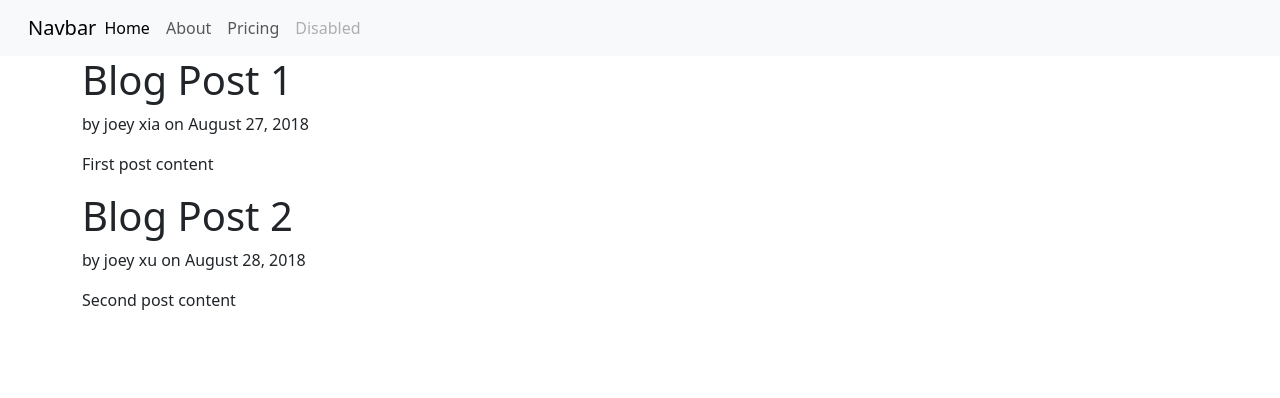
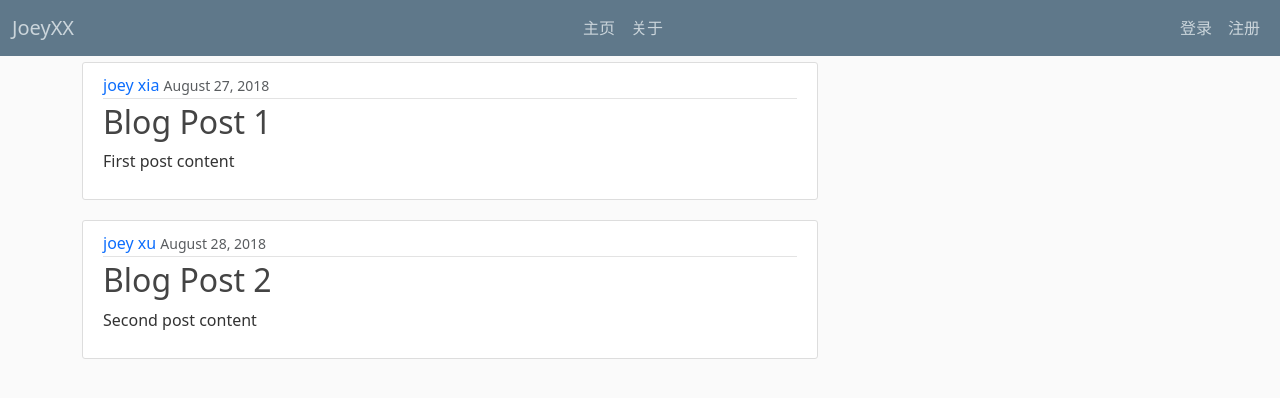
Before and after one commit to JoeyXXia/Joey-Blog, a Django app: page / in a window 1280 px wide. Shown: the top 398 px of the page. Run offline with Django 5.2, Linux system fonts and the light colour scheme.

Commit message:
basic style

```diff
--- a/boards/static/blog/main.css
+++ b/boards/static/blog/main.css
@@ -1,7 +1,6 @@
 body {
   background: #fafafa;
   color: #333333;
-  margin-top: 5rem;
 }
 
 h1, h2, h3, h4, h5, h6 {
@@ -12,21 +11,30 @@ ul {
   margin: 0;
 }
 
-.bg-steel {
-  background-color: #5f788a;
+.navbar {
+  margin-bottom: 6px;
 }
 
-.site-header .navbar-nav .nav-link {
+.navbar-brand {
+  margin-left: 0;
+  color: #cbd5db;
+}
+.navbar-brand:hover{
+  color: #ffffff;
+}
+
+ .navbar-nav .nav-link {
   color: #cbd5db;
 }
 
-.site-header .navbar-nav .nav-link:hover {
+ .navbar-nav .nav-link:hover {
   color: #ffffff;
 }
 
-.site-header .navbar-nav .nav-link.active {
+ .navbar-nav .nav-link.active {
   font-weight: 500;
 }
+
 
 .content-section {
   background: #ffffff;
@@ -38,11 +46,11 @@ ul {
 
 .article-title {
   color: #444444;
+  text-decoration: none;
 }
 
 a.article-title:hover {
   color: #428bca;
-  text-decoration: none;
 }
 
 .article-content {
@@ -58,12 +66,16 @@ a.article-title:hover {
 .article-metadata {
   padding-bottom: 1px;
   margin-bottom: 4px;
+
   border-bottom: 1px solid #e3e3e3
 }
 
+ .article-metadata a{
+ text-decoration: none;
+ }
+
 .article-metadata a:hover {
   color: #333;
-  text-decoration: none;
 }
 
 .article-svg {
--- a/boards/templates/blog/base.html
+++ b/boards/templates/blog/base.html
@@ -1,4 +1,4 @@
-
+{% load static %}
 <!DOCTYPE html>
 <html lang="en">
 <head>
@@ -10,28 +10,32 @@
     <!-- Bootstrap CSS -->
     <link rel="stylesheet" href="https://cdn.jsdelivr.net/npm/bootstrap@5.3.3/dist/css/bootstrap.rtl.min.css"
           integrity="sha384-dpuaG1suU0eT09tx5plTaGMLBsfDLzUCCUXOY2j/LSvXYuG6Bqs43ALlhIqAJVRb" crossorigin="anonymous">
-{#      <link rel="stylesheet" type="text/css" href="{% static 'blog/main.css' %}">#}
+      <link rel="stylesheet" type="text/css" href="{% static 'blog/main.css' %}">
 
     {% if title %}
-        <title>Django Blog - {{ title }}</title>
+        <title>JoeyXX Blog - {{ title }}</title>
     {% else %}
-        <title>Django Blog</title>
+        <title>JoeyXX Blog</title>
     {% endif %}
 </head>
 <body>
-<nav class="navbar navbar-expand-lg bg-body-tertiary">
-  <div class="container-fluid">
-    <a class="navbar-brand" href="#">Navbar</a>
-    <button class="navbar-toggler" type="button" data-bs-toggle="collapse" data-bs-target="#navbarNavAltMarkup" aria-controls="navbarNavAltMarkup" aria-expanded="false" aria-label="Toggle navigation">
+<nav class="navbar navbar-expand-lg " style="background-color: #5f788a;">
+  <div class="container-fluid ">
+    <a class="navbar-brand" href="#">JoeyXX</a>
+    <button class="navbar-toggler" type="button" data-bs-toggle="collapse" data-bs-target="#navbarToggler" aria-controls="navbarToggler" aria-expanded="false" aria-label="Toggle navigation">
       <span class="navbar-toggler-icon"></span>
     </button>
-    <div class="collapse navbar-collapse" id="navbarNavAltMarkup">
-      <div class="navbar-nav">
-        <a class="nav-link active" aria-current="page" href="{% url 'blog-home' %}">Home</a>
-        <a class="nav-link" href="{% url 'blog-about' %}">About</a>
-        <a class="nav-link" href="#">Pricing</a>
-        <a class="nav-link disabled" aria-disabled="true">Disabled</a>
-      </div>
+    <div class="collapse navbar-collapse" id="navbarToggler">
+      <div class="navbar-nav me-auto mb-2 mb-lg-0">
+              <a class="nav-item nav-link" href="{% url 'blog-home' %}">主页</a>
+              <a class="nav-item nav-link" href="{% url 'blog-about' %}">关于</a>
+            </div>
+
+       <div class="navbar-nav me-auto mb-2 mb-lg-0">
+              <a class="nav-item nav-link" href="#">登录</a>
+              <a class="nav-item nav-link" href="#">注册</a>
+            </div>
+
     </div>
   </div>
 </nav>
--- a/boards/templates/blog/home.html
+++ b/boards/templates/blog/home.html
@@ -1,8 +1,15 @@
 {% extends "blog/base.html" %}
 {% block content %}
  {% for post in posts %}
-     <h1> {{ post.title }}</h1>
-     <p>by {{ post.author }} on {{  post.date_posted }}</p>
-     <p>{{ post.content }}</p>
+    <article class="media content-section">
+          <div class="media-body">
+            <div class="article-metadata">
+              <a class="mr-2" href="#">{{ post.author }}</a>
+              <small class="text-muted">{{ post.date_posted }}</small>
+            </div>
+            <h2><a class="article-title" href="#">{{ post.title }}</a></h2>
+            <p class="article-content">{{ post.content }}</p>
+          </div>
+        </article>
 {% endfor %}
 {% endblock content %}
```
